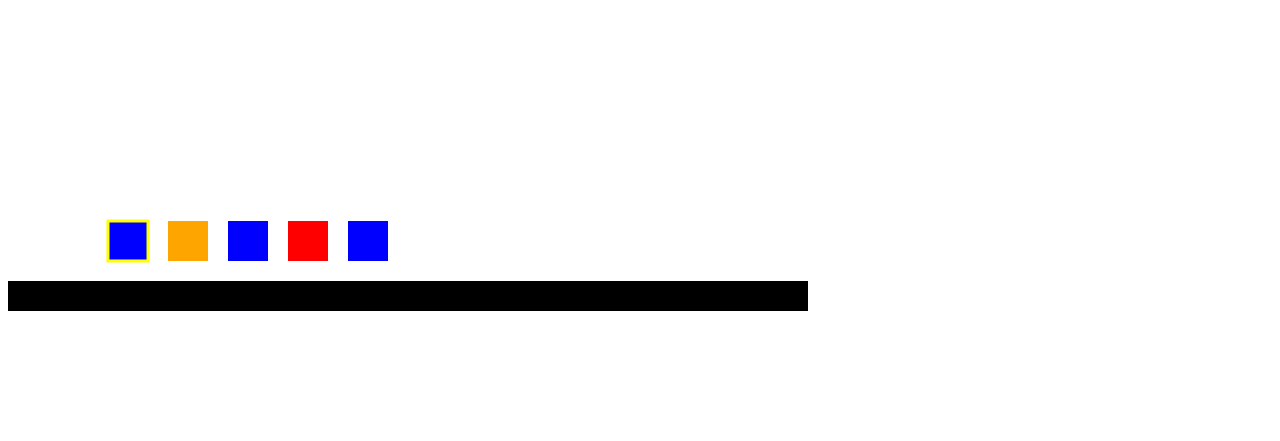
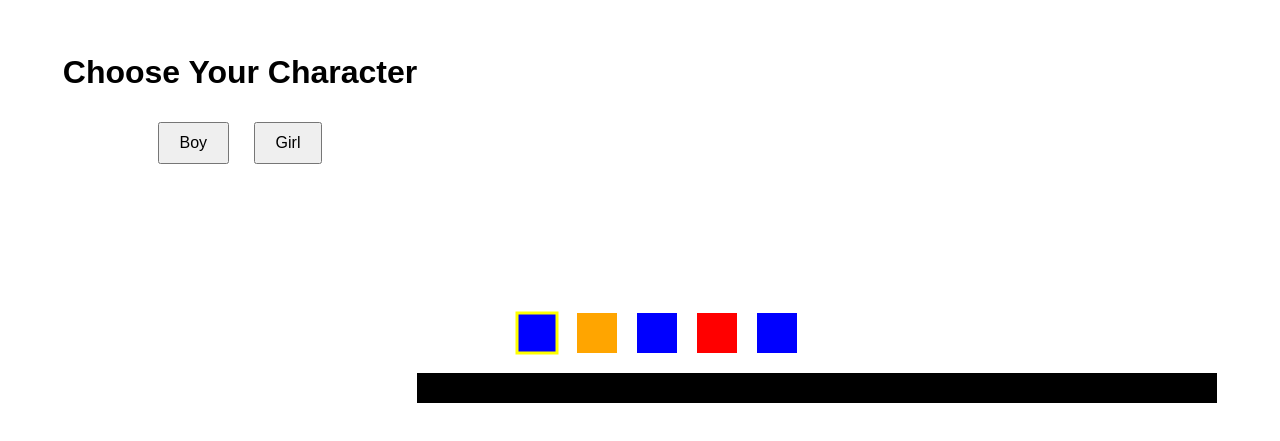
Before and after one commit to MythCollector/StillTryingtomakeagame, a plain HTML site: page index.html in a window 1280 px wide. Shown: the part 297-738 px from the top of the page. Drawn offline with Linux system fonts and the light colour scheme.

Commit message:
Update index.html

```diff
--- a/index.html
+++ b/index.html
@@ -3,11 +3,22 @@
 <head>
     <meta charset="UTF-8">
     <meta name="viewport" content="width=device-width, initial-scale=1.0">
-    <title>Multi-Character Game</title>
+    <title>Character Customization</title>
+    <style>
+        body { font-family: Arial, sans-serif; display: flex; justify-content: center; align-items: center; height: 100vh; margin: 0; }
+        .container { text-align: center; }
+        button { padding: 10px 20px; font-size: 16px; cursor: pointer; margin: 10px; }
+        #gameCanvas { display: none; border: 1px solid black; }
+    </style>
 </head>
 <body>
+    <div class="container">
+        <h1>Choose Your Character</h1>
+        <button id="boyBtn">Boy</button>
+        <button id="girlBtn">Girl</button>
+        <canvas id="gameCanvas" width="800" height="600"></canvas>
+    </div>
+
     <script src="game.js"></script>
-    <canvas id="gameCanvas"></canvas>
-
 </body>
 </html>
```
